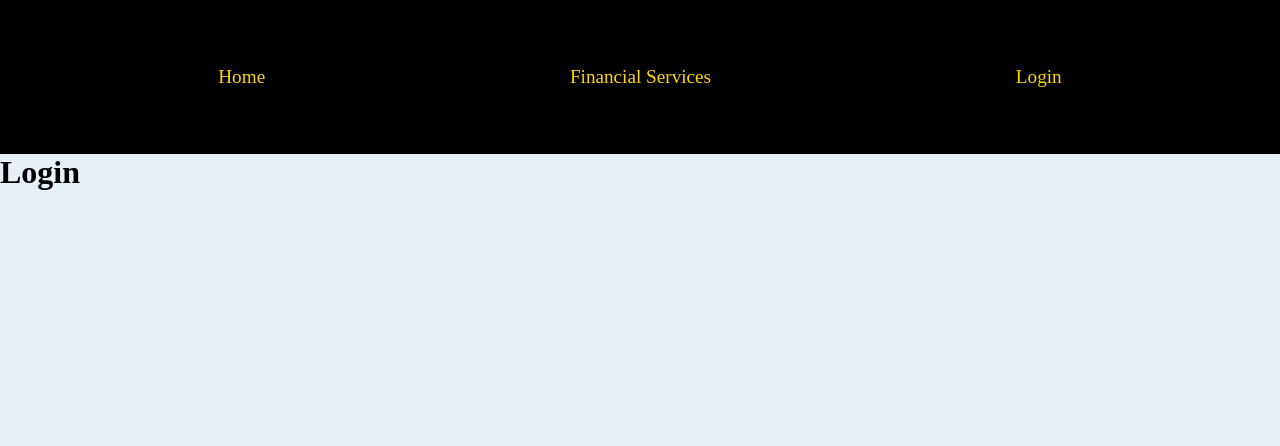
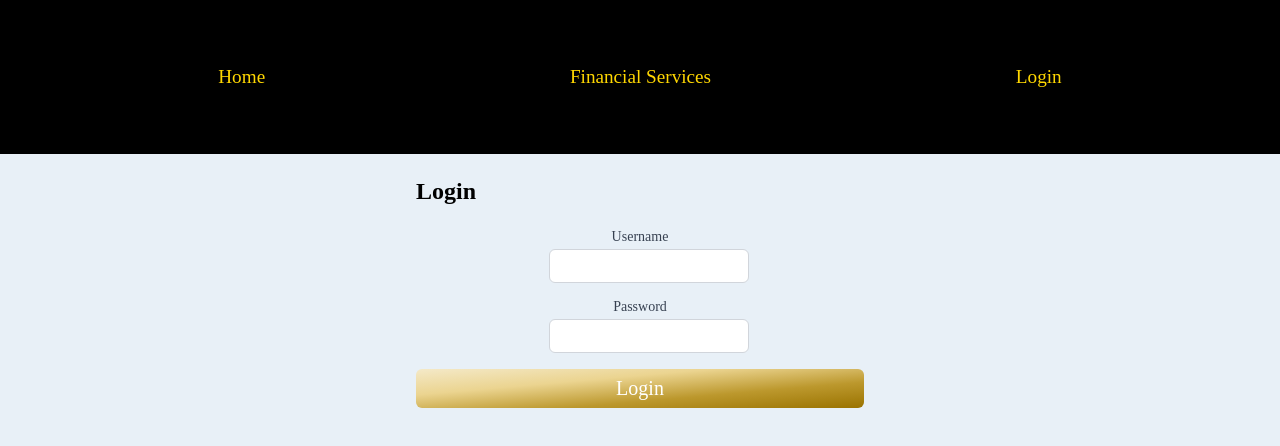
Before and after one commit to amomin2005/ripplehackutd, a React (Vite) app: page /login in a window 1280 px wide. Shown: the top 446 px of the page. Built offline with nearby package versions, Linux system fonts and the light colour scheme.

Commit message:
added login page and css

```diff
--- a/package.json
+++ b/package.json
@@ -13,6 +13,7 @@
     "preview": "vite preview"
   },
   "dependencies": {
+    "qrcode.react": "^4.1.0",
     "react": "^18.2.0",
     "react-dom": "^18.2.0",
     "react-router-dom": "^6.28.0"
--- /dev/null
+++ b/src/pages/login.css
@@ -0,0 +1,71 @@
+.login-container {
+    width: 100%;
+    max-width: 28rem;
+    margin: 0 auto;
+    padding: 1.5rem;
+  }
+
+  .login-title {
+    font-size: 1.5rem;
+    font-weight: bold;
+    margin-bottom: 1.5rem;
+  }
+
+  .error-message {
+    background-color: #fee2e2;
+    border: 1px solid #f87171;
+    color: #b91c1c;
+    padding: 0.75rem 1rem;
+    border-radius: 0.375rem;
+    margin-bottom: 1rem;
+  }
+
+  .login-form {
+    display: flex;
+    flex-direction: column;
+    gap: 1rem;
+  }
+
+  .form-group {
+    display: flex;
+    flex-direction: column;
+  }
+
+  .form-label {
+    font-size: 0.875rem;
+    font-weight: 500;
+    color: #374151;
+    margin-bottom: 0.25rem;
+  }
+
+  .form-input {
+    width: 100%;
+    padding: 0.5rem;
+    border: 1px solid #d1d5db;
+    border-radius: 0.375rem;
+  }
+
+  .form-input:focus {
+    outline: none;
+    border-color: #3b82f6;
+    box-shadow: 0 0 0 2px rgba(59, 130, 246, 0.5);
+  }
+
+  .submit-button {
+    width: 100%;
+    padding: 0.5rem 1rem;
+    background-color: #3b82f6;
+    color: white;
+    border: none;
+    border-radius: 0.375rem;
+    cursor: pointer;
+  }
+
+  .submit-button:hover {
+    background-color: #2563eb;
+  }
+
+  .submit-button:disabled {
+    opacity: 0.5;
+    cursor: not-allowed;
+  }
--- a/src/pages/login.jsx
+++ b/src/pages/login.jsx
@@ -1,12 +1,77 @@
-import React from 'react';
+import React, { useState } from 'react';
+import './Login.css'; // You'd need to create this CSS file
 
-function Login() {
+const Login = () => {
+  const [username, setUsername] = useState('');
+  const [password, setPassword] = useState('');
+  const [error, setError] = useState('');
+  const [loading, setLoading] = useState(false);
+
+  const handleLogin = async (e) => {
+    e.preventDefault();
+    setError('');
+    setLoading(true);
+
+    try {
+      await new Promise(resolve => setTimeout(resolve, 1000));
+
+      if (username === 'admin' && password === 'admin') {
+        console.log('Login successful');
+      } else {
+        setError('Invalid credentials');
+      }
+    } catch (err) {
+      setError('Login failed');
+    } finally {
+      setLoading(false);
+    }
+  };
+
   return (
-    <div>
-      <h1>Login</h1>
-      {/* Add your login form here */}
+    <div className="login-container">
+      <h1 className="login-title">Login</h1>
+
+      {error && (
+        <div className="error-message">
+          {error}
+        </div>
+      )}
+
+      <form onSubmit={handleLogin} className="login-form">
+        <div className="form-group">
+          <label className="form-label">
+            Username
+          </label>
+          <input
+            type="text"
+            value={username}
+            onChange={(e) => setUsername(e.target.value)}
+            className="form-input"
+          />
+        </div>
+
+        <div className="form-group">
+          <label className="form-label">
+            Password
+          </label>
+          <input
+            type="password"
+            value={password}
+            onChange={(e) => setPassword(e.target.value)}
+            className="form-input"
+          />
+        </div>
+
+        <button
+          type="submit"
+          disabled={loading}
+          className={`submit-button ${loading ? 'loading' : ''}`}
+        >
+          {loading ? 'Logging in...' : 'Login'}
+        </button>
+      </form>
     </div>
   );
-}
+};
 
 export default Login;
```
Also changed, not shown: 1 other file (tests, documents, lock files or other folders).
